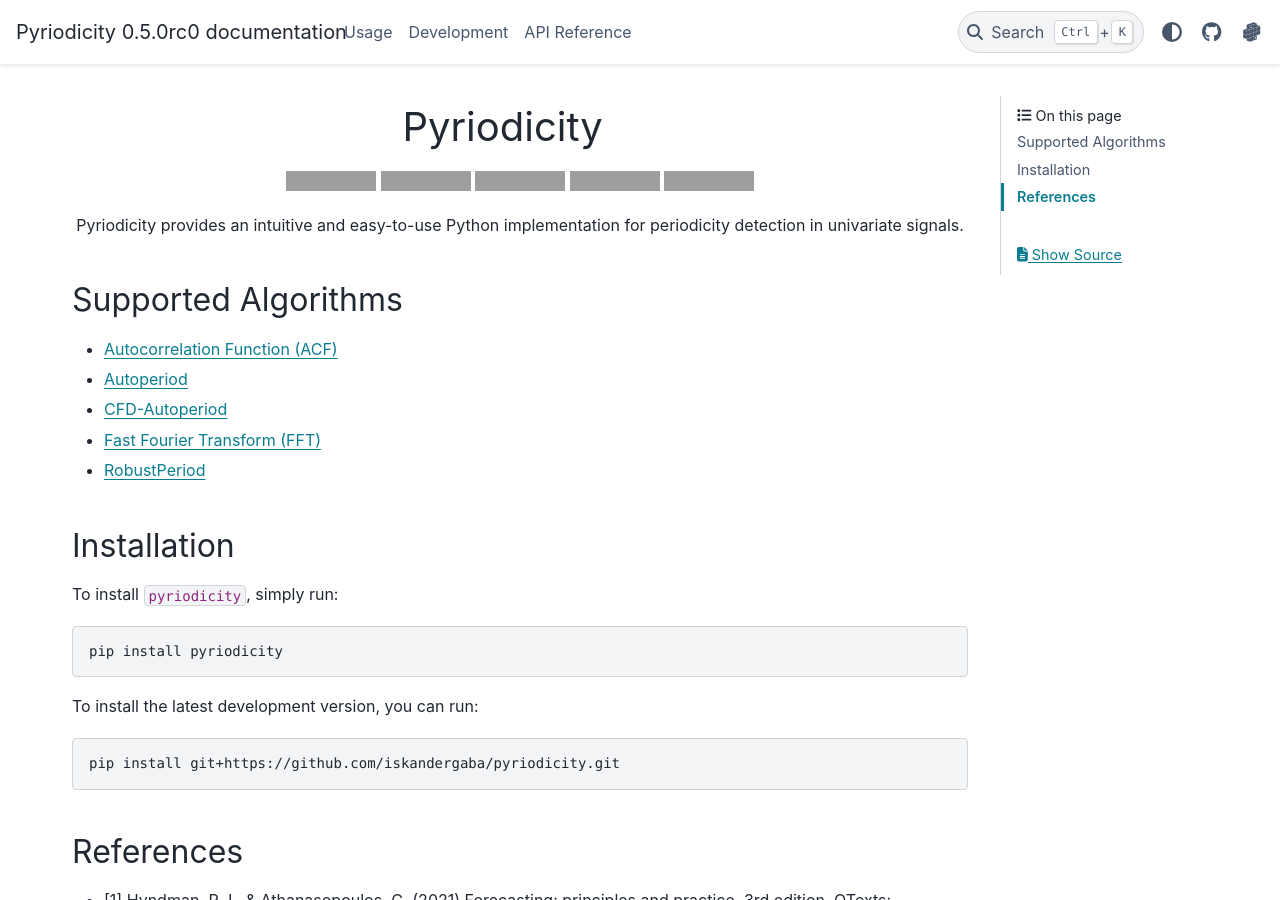
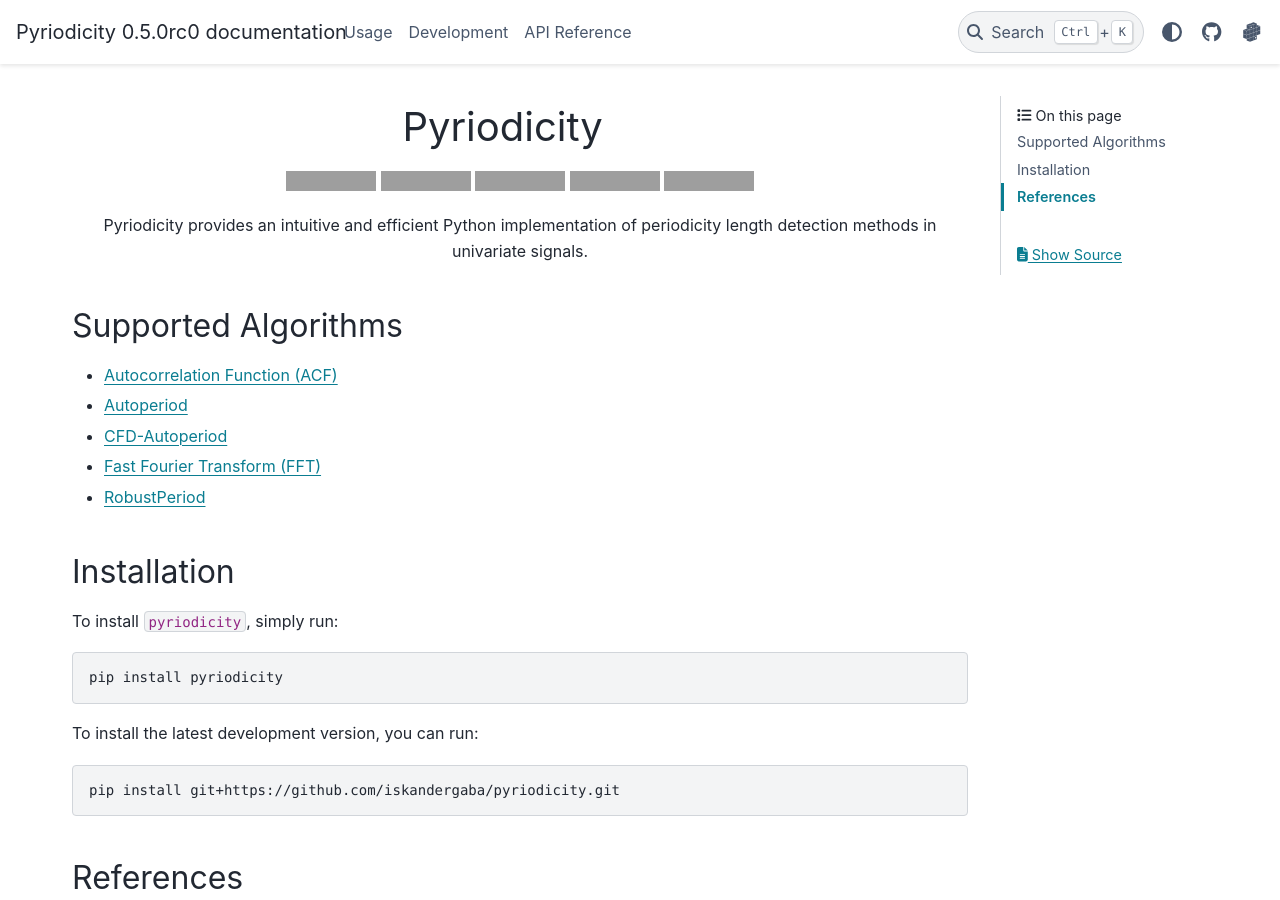
Before and after one commit to iskandergaba/pyriodicity, a Sphinx documentation site: the page built from docs/index.rst, in a window 1280 px wide and 900 px high. Built offline with Sphinx 7.4.7 and the PyData theme 0.15.4, drawn with Linux system fonts in a browser that asks for light colours; grey boxes are pictures that could not be loaded.

Commit message:
Update the project description

```diff
--- a/docs/index.rst
+++ b/docs/index.rst
@@ -7,7 +7,7 @@ Pyriodicity
 
 |PyPI - Python Version| |GitHub License| |Codecov| |Docs| |CI Build|
 
-Pyriodicity provides an intuitive and easy-to-use Python implementation for periodicity detection in univariate signals.
+Pyriodicity provides an intuitive and efficient Python implementation of periodicity length detection methods in univariate signals.
 
 .. raw:: html
 
--- a/pyproject.toml
+++ b/pyproject.toml
@@ -5,7 +5,7 @@ build-backend = "poetry.core.masonry.api"
 [project]
 name = "pyriodicity"
 version = "0.5.0rc0"
-description = "Pyriodicity provides an intuitive and easy-to-use Python implementation for periodicity detection in univariate signals."
+description = "Pyriodicity provides an intuitive and efficient Python implementation of periodicity length detection methods in univariate signals."
 license = "MIT"
 readme = "README.md"
 authors = [
```
Also changed, not shown: README.md (+1 -1 lines).
